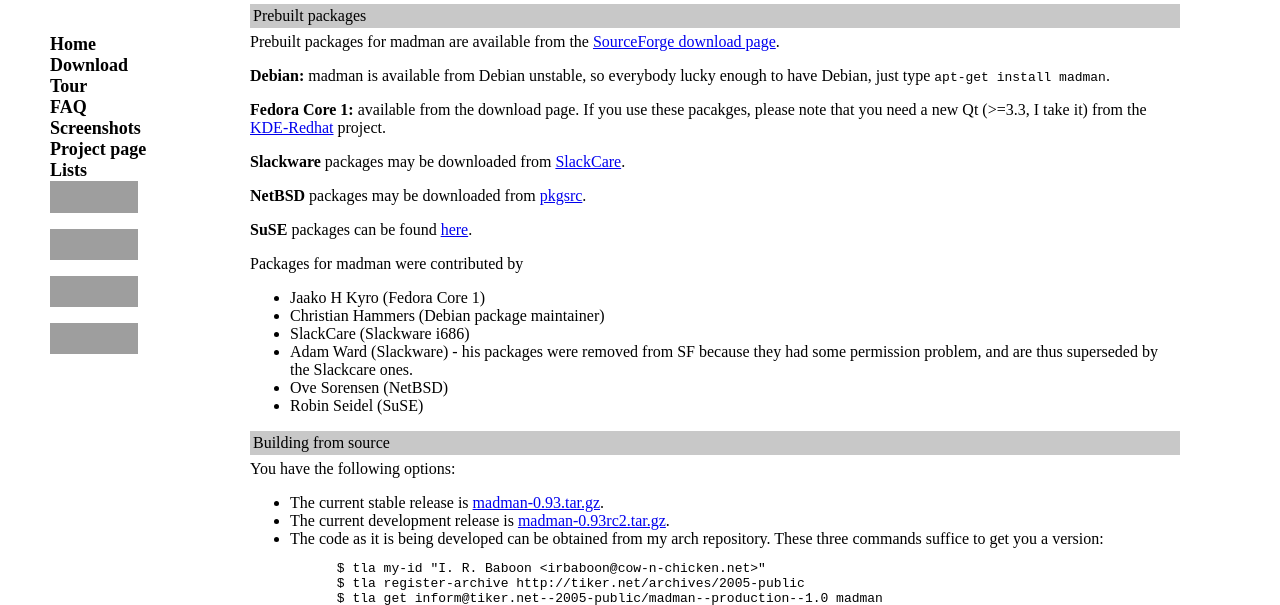
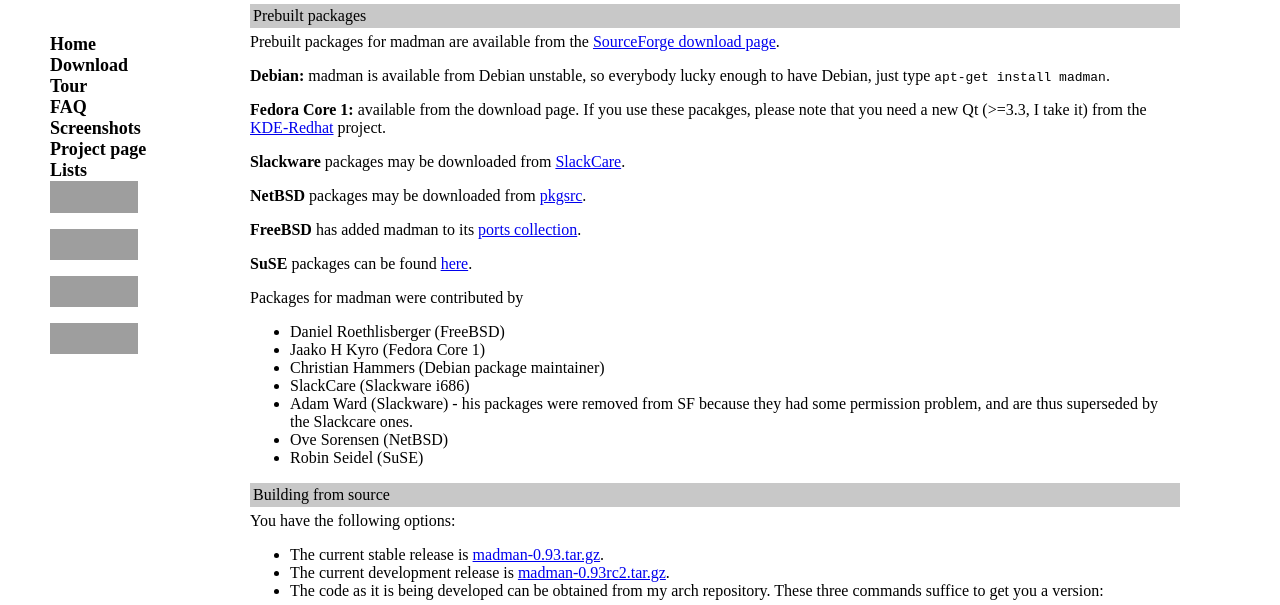
Before and after one commit to inducer/madman, a PHP site: page /download.php in a window 1280 px wide. Shown: the part 186-791 px from the top of the page. Run offline with PHP 8.4, Linux system fonts and the light colour scheme; grey boxes are pictures that could not be loaded.

Commit message:
[madman @ Arch-1:inform@tiker.net--2005-public%madman--production--1.0--patch-32] Web updates for FreeBSD.

```diff
--- a/web/download.php
+++ b/web/download.php
@@ -23,12 +23,16 @@
   <b>NetBSD</b> packages may be downloaded from
   <a href="ftp://ftp.netbsd.org/pub/NetBSD/packages/pkgsrc/audio/madman/README.html">pkgsrc</a>.<p/>
 
+  <b>FreeBSD</b> has added madman to its
+  <a href="http://www.freshports.org/audio/madman">ports collection</a>.<p/>
+
   <b>SuSE</b> packages can be found
   <a href="http://ftp.gwdg.de/pub/linux/suse/apt/SuSE/9.1-i386/RPMS.suser-rbos/">here</a>.<p/>
 
   Packages for madman were contributed by
   <ul>
-    <li> Jaako H Kyro (Fedora Core 1) </li>
+    <li> Daniel Roethlisberger (FreeBSD)</li>
+    <li> Jaako H Kyro (Fedora Core 1)</li>
     <li> Christian Hammers (Debian package maintainer)</li>
     <li> SlackCare (Slackware i686) </li>
     <li> Adam Ward (Slackware) - his packages were removed from SF because they had
```
